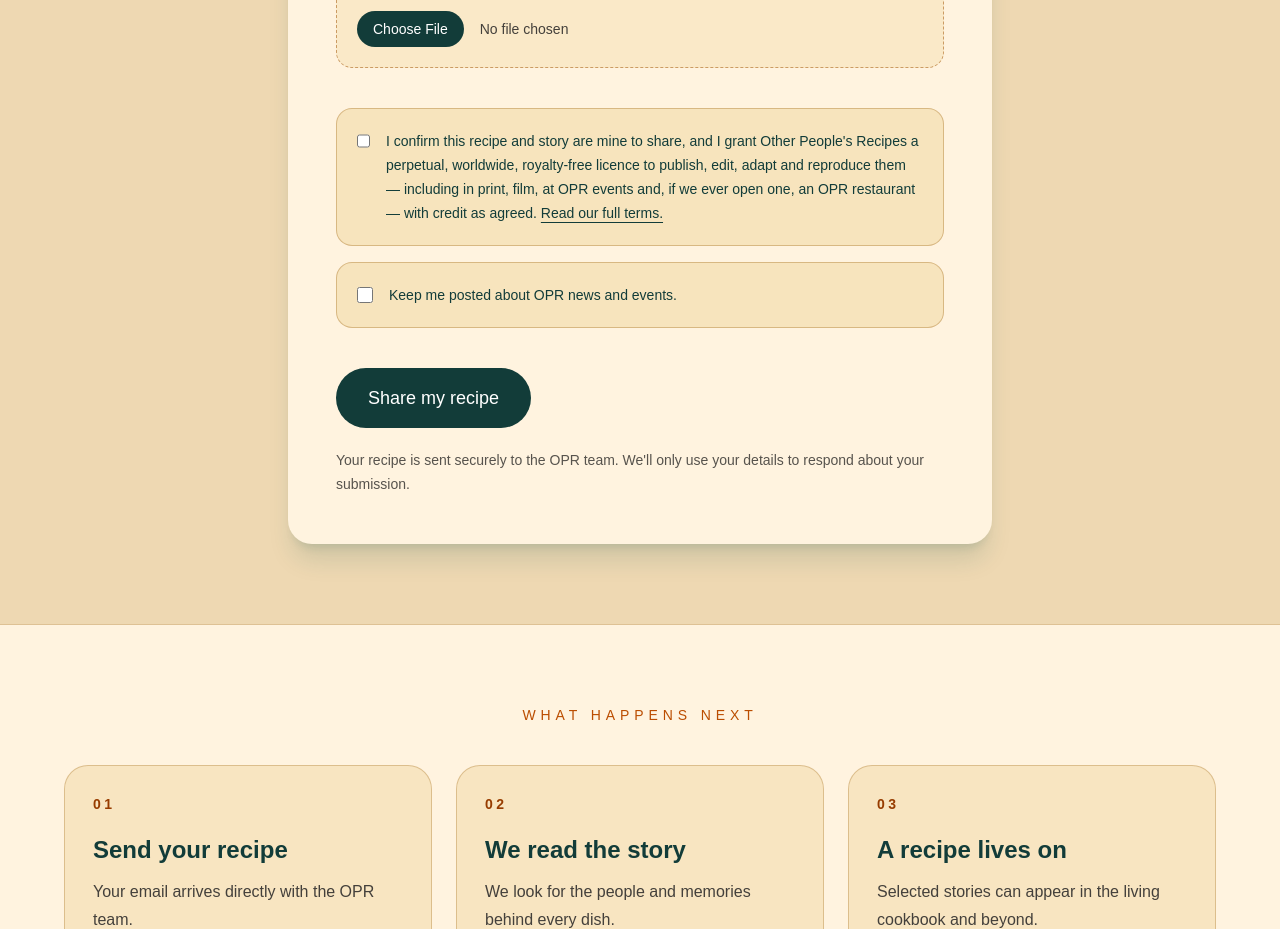
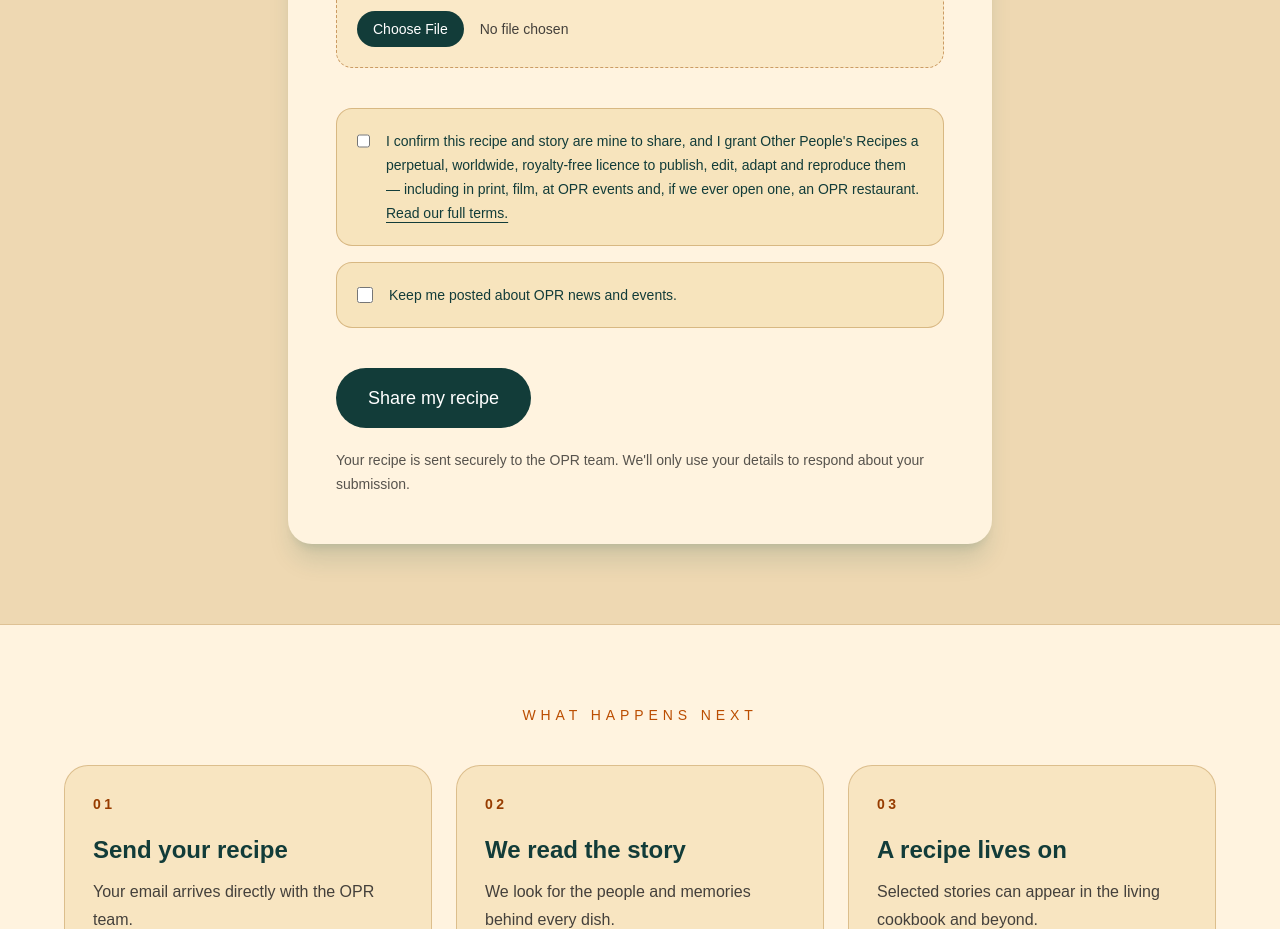
Before and after one commit to OPRUK/opr-platform, a Next.js app: page /share in a window 1280 px wide. Shown: the part 2700-3629 px from the top of the page. Built offline with nearby package versions, Linux system fonts and the light colour scheme; no server answers.

Commit message:
Simplify recipe submission licence wording

```diff
--- a/app/share/RecipeForm.tsx
+++ b/app/share/RecipeForm.tsx
@@ -561,8 +561,7 @@ export default function RecipeForm() {
           I confirm this recipe and story are mine to share, and I grant Other
           People&apos;s Recipes a perpetual, worldwide, royalty-free licence to
           publish, edit, adapt and reproduce them — including in print, film,
-          at OPR events and, if we ever open one, an OPR restaurant — with
-          credit as agreed.{" "}
+          at OPR events and, if we ever open one, an OPR restaurant.{" "}
           <Link href="/terms" className="underline underline-offset-4">
             Read our full terms.
           </Link>
--- a/app/terms/page.tsx
+++ b/app/terms/page.tsx
@@ -62,7 +62,7 @@ export default function TermsPage() {
                 Other People&apos;s Recipes a perpetual, worldwide,
                 royalty-free licence to publish, edit, adapt and reproduce
                 them — including in print, film, at OPR events and, if we
-                ever open one, an OPR restaurant — with credit as agreed.
+                ever open one, an OPR restaurant.
               </blockquote>
 
               <p className="mt-5">This means:</p>
```
